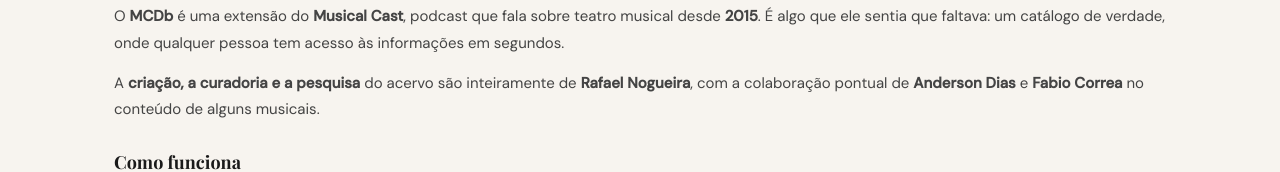
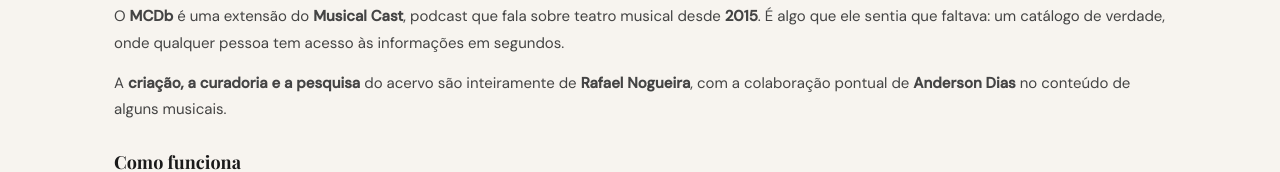
Before and after one commit to teacherafael/musicais-brasileiros, a React (Vite) app: page /sobre in a window 1280 px wide. Shown: the part 473-645 px from the top of the page. Built offline with nearby package versions, Linux system fonts and the light colour scheme; no server answers.

Commit message:
correção

```diff
--- a/src/pages/Sobre.jsx
+++ b/src/pages/Sobre.jsx
@@ -42,7 +42,7 @@
           titulo: "De onde veio",
           paragrafos: [
             <>O <strong>MCDb</strong> é uma extensão do <strong>Musical Cast</strong>, podcast que fala sobre teatro musical desde <strong>2015</strong>. É algo que ele sentia que faltava: um catálogo de verdade, onde qualquer pessoa tem acesso às informações em segundos.</>,
-            <>A <strong>criação, a curadoria e a pesquisa</strong> do acervo são inteiramente de <strong>Rafael Nogueira</strong>, com a colaboração pontual de <strong>Anderson Dias</strong> e <strong>Fabio Correa</strong> no conteúdo de alguns musicais.</>
+            <>A <strong>criação, a curadoria e a pesquisa</strong> do acervo são inteiramente de <strong>Rafael Nogueira</strong>, com a colaboração pontual de <strong>Anderson Dias</strong> no conteúdo de alguns musicais.</>
           ]
         },
         {
```
